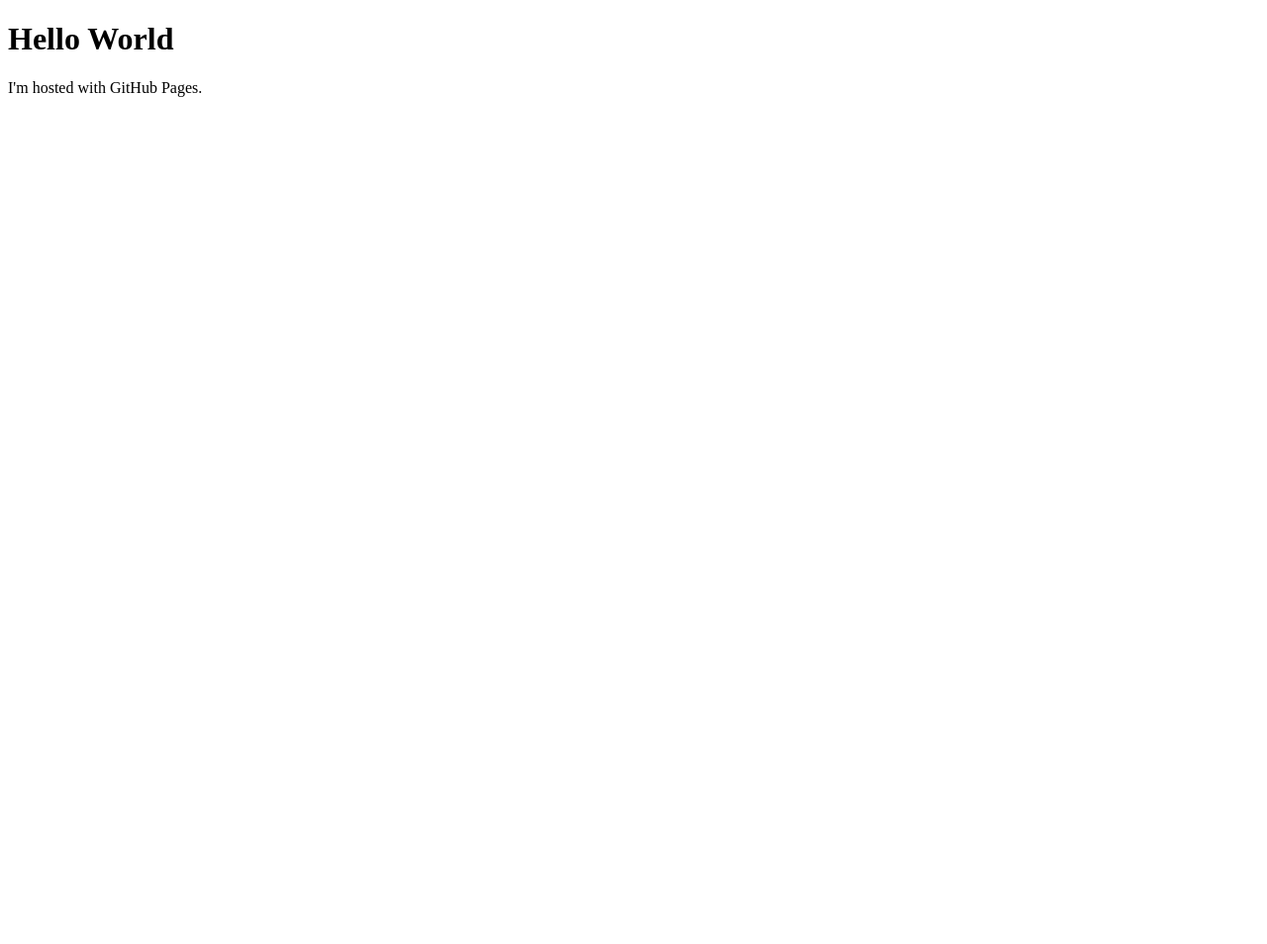
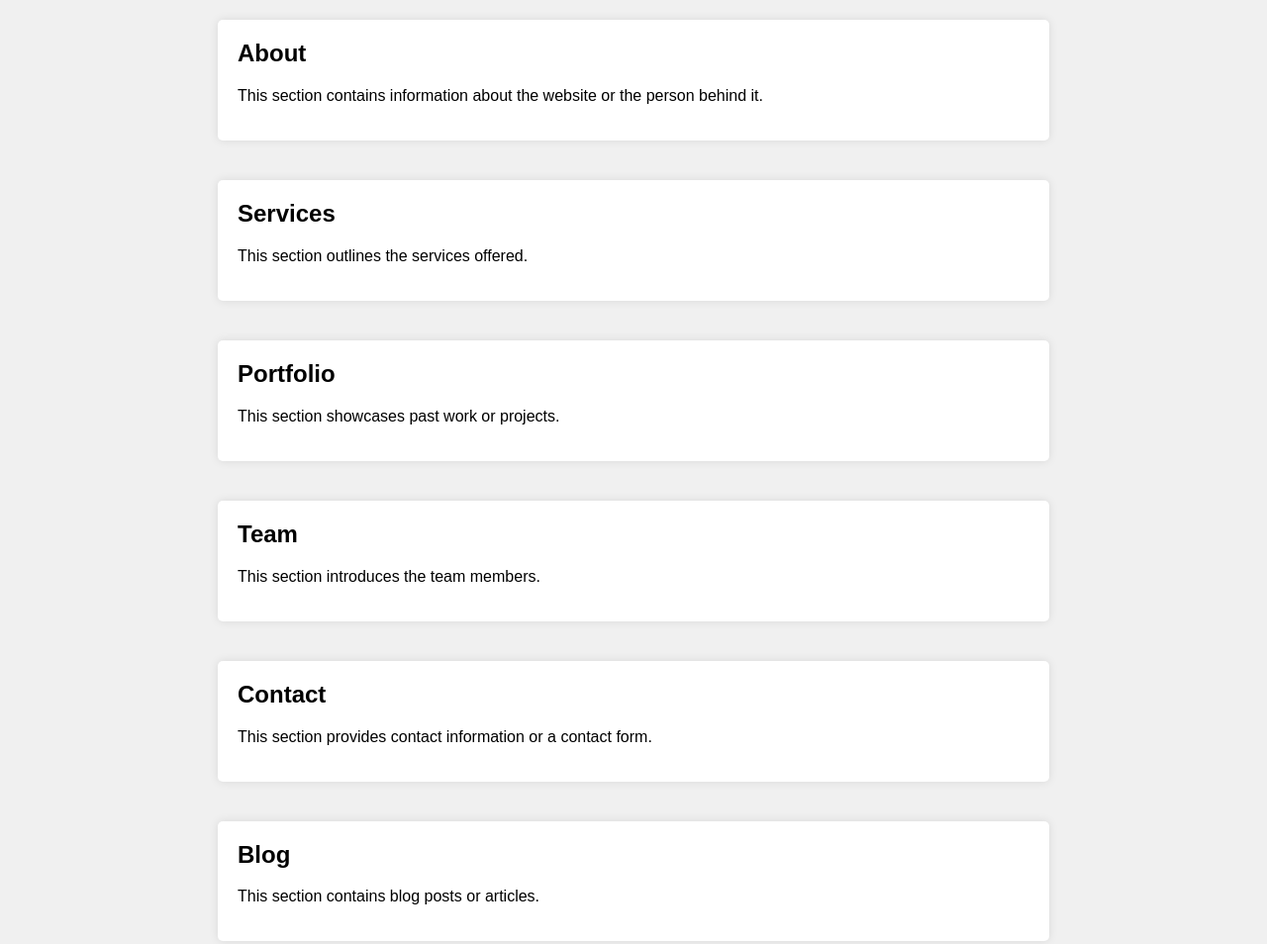
Before and after one commit to Maulanafred/maulanafred.github.io, a plain HTML site: page index.html in a window 1280 px wide. Shown: the whole page at 99% size. Before the commit the page ends 800 px from the top, so only its background shows below. Drawn offline with Linux system fonts and the light colour scheme.

Commit message:
Update index.html

```diff
--- a/index.html
+++ b/index.html
@@ -1,7 +1,57 @@
 <!DOCTYPE html>
-<html>
+<html lang="en">
+<head>
+    <meta charset="UTF-8">
+    <meta name="viewport" content="width=device-width, initial-scale=1.0">
+    <title>Simple Vertical Layout</title>
+    <style>
+        body {
+            font-family: Arial, sans-serif;
+            margin: 0;
+            padding: 0;
+            display: flex;
+            flex-direction: column;
+            align-items: center;
+            background-color: #f0f0f0;
+        }
+        .section {
+            width: 80%;
+            max-width: 800px;
+            background-color: #fff;
+            padding: 20px;
+            margin: 20px 0;
+            box-shadow: 0 0 10px rgba(0, 0, 0, 0.1);
+            border-radius: 5px;
+        }
+        h2 {
+            margin-top: 0;
+        }
+    </style>
+</head>
 <body>
-<h1>Hello World</h1>
-<p>I'm hosted with GitHub Pages.</p>
+    <div class="section" id="about">
+        <h2>About</h2>
+        <p>This section contains information about the website or the person behind it.</p>
+    </div>
+    <div class="section" id="services">
+        <h2>Services</h2>
+        <p>This section outlines the services offered.</p>
+    </div>
+    <div class="section" id="portfolio">
+        <h2>Portfolio</h2>
+        <p>This section showcases past work or projects.</p>
+    </div>
+    <div class="section" id="team">
+        <h2>Team</h2>
+        <p>This section introduces the team members.</p>
+    </div>
+    <div class="section" id="contact">
+        <h2>Contact</h2>
+        <p>This section provides contact information or a contact form.</p>
+    </div>
+    <div class="section" id="blog">
+        <h2>Blog</h2>
+        <p>This section contains blog posts or articles.</p>
+    </div>
 </body>
 </html>
```
